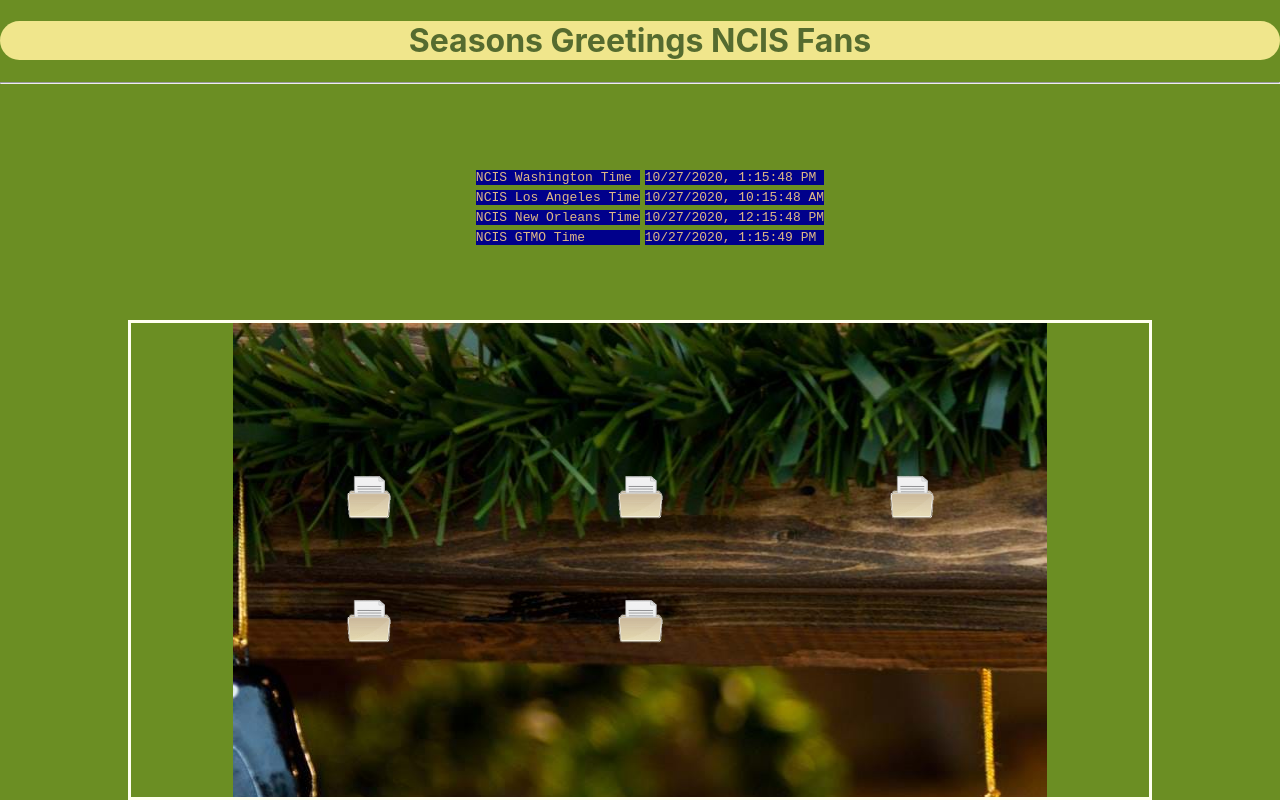
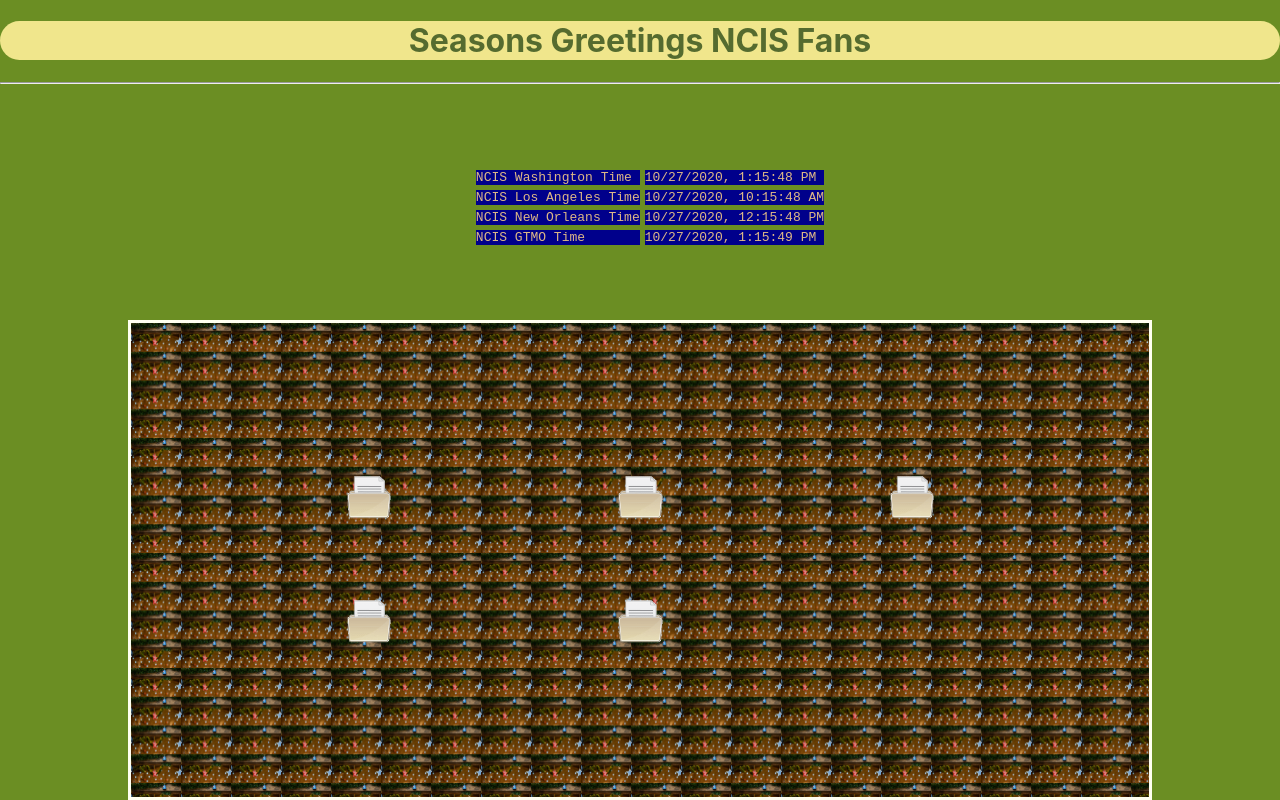
Before and after one commit to lexbarker/ncis-xmas, a React (Create React App) app: page / in a window 1280 px wide. Built offline with nearby package versions, Linux system fonts and the light colour scheme.

Commit message:
background tiling

```diff
--- a/src/components/doors-setup/doors-setup.styles.css
+++ b/src/components/doors-setup/doors-setup.styles.css
@@ -10,8 +10,7 @@
     align-content: center;
     background-color: transparent;
     z-index: 2;
-    background-image: url(../../images/xmas.jpg);
-    background-repeat: repeat-y;
+
 
 }
 
@@ -24,6 +23,9 @@
     bottom: 0%;
     border-color: ivory;
     border-style: solid;
+    background-image: url(../../images/xmas.jpg);
+    background-repeat: repeat;
+    background-size: 50px, 30px;
 }
 img {
     max-width: 100%;
```
